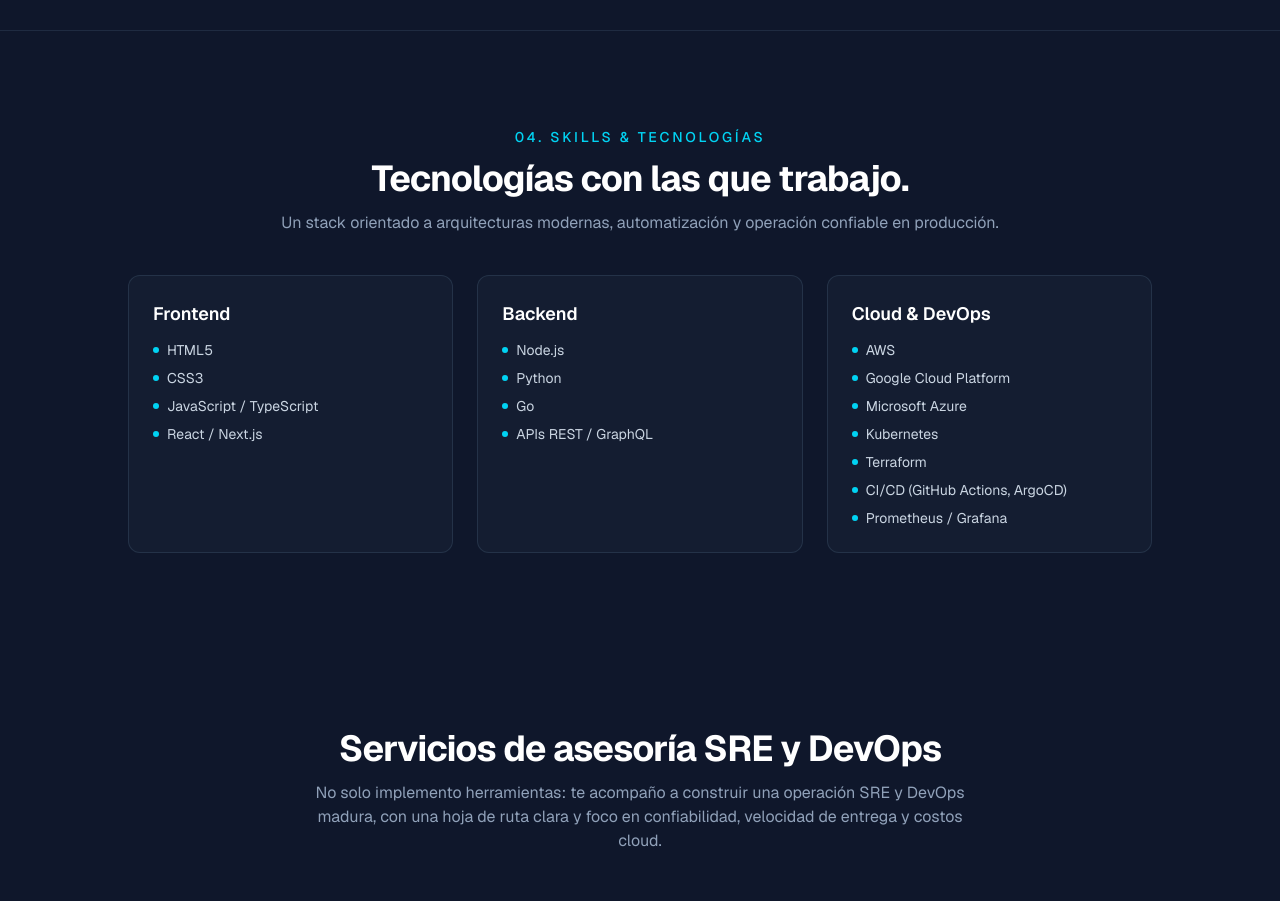
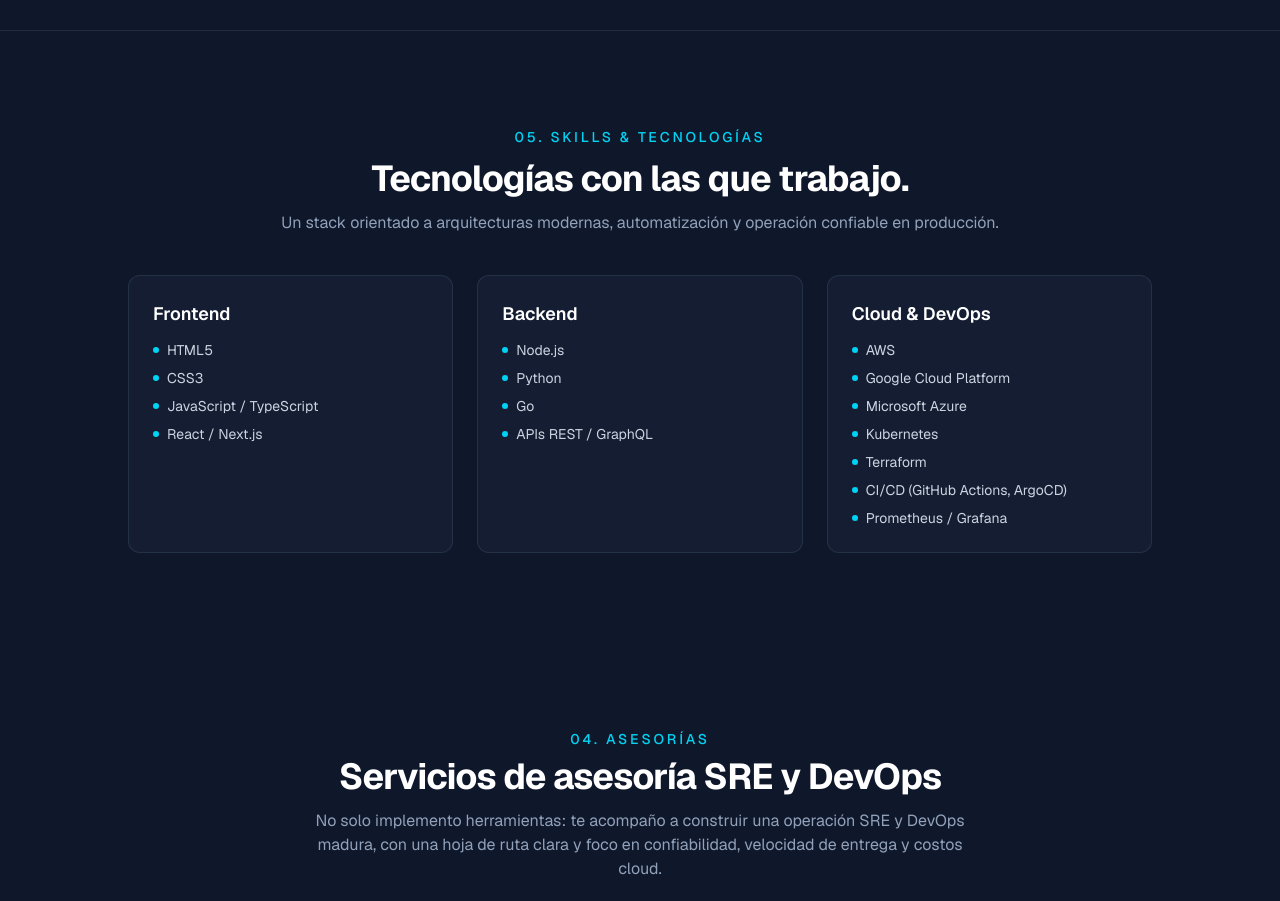
Before and after one commit to gilbertoguerrero/website, a Next.js app: page / in a window 1280 px wide. Shown: the part 2140-3041 px from the top of the page. Built offline with nearby package versions, Linux system fonts and the light colour scheme.

Commit message:
update services and skills

```diff
--- a/sections/Services.tsx
+++ b/sections/Services.tsx
@@ -49,16 +49,19 @@
   return (
     <section id="servicios" className="px-4 py-16 sm:px-6 sm:py-20 lg:px-8">
       <div className="mx-auto max-w-6xl">
-        <div className="mb-12 text-center">
+        <div className="mb-3 text-center">
+          <p className="mb-2 text-sm font-medium uppercase tracking-[0.2em] text-cyan-400">
+            04. Asesorías
+          </p>
           <h2 className="mb-3 text-3xl font-bold tracking-tight text-white sm:text-4xl">
             Servicios de asesoría SRE y DevOps
           </h2>
-          <p className="mx-auto max-w-2xl text-slate-400">
-            No solo implemento herramientas: te acompaño a construir una operación SRE y
-            DevOps madura, con una hoja de ruta clara y foco en confiabilidad, velocidad
-            de entrega y costos cloud.
-          </p>
         </div>
+        <p className="mx-auto mb-10 max-w-2xl text-center text-slate-400">
+          No solo implemento herramientas: te acompaño a construir una operación SRE y
+          DevOps madura, con una hoja de ruta clara y foco en confiabilidad, velocidad
+          de entrega y costos cloud.
+        </p>
         <div className="grid gap-6 sm:grid-cols-2 lg:grid-cols-3">
           {services.map((service) => (
             <article
--- a/sections/Skills.tsx
+++ b/sections/Skills.tsx
@@ -26,7 +26,7 @@
       <div className="mx-auto max-w-5xl">
         <div className="mb-10 text-center">
           <p className="mb-3 text-sm font-medium uppercase tracking-[0.2em] text-cyan-400">
-            04. Skills & Tecnologías
+            05. Skills & Tecnologías
           </p>
           <h2 className="text-3xl font-bold tracking-tight text-white sm:text-4xl">
             Tecnologías con las que trabajo.
```
